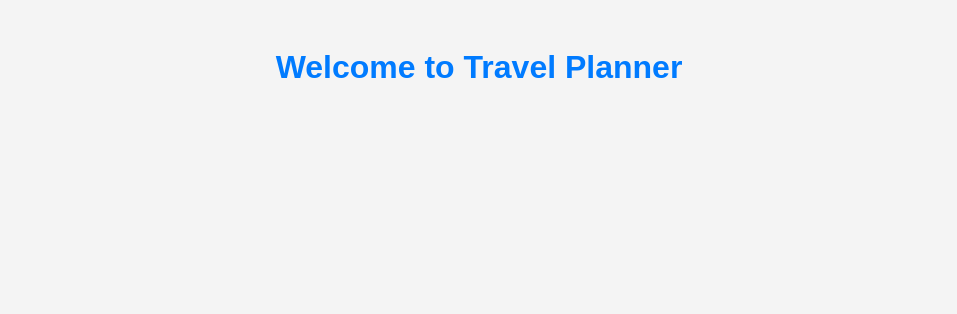
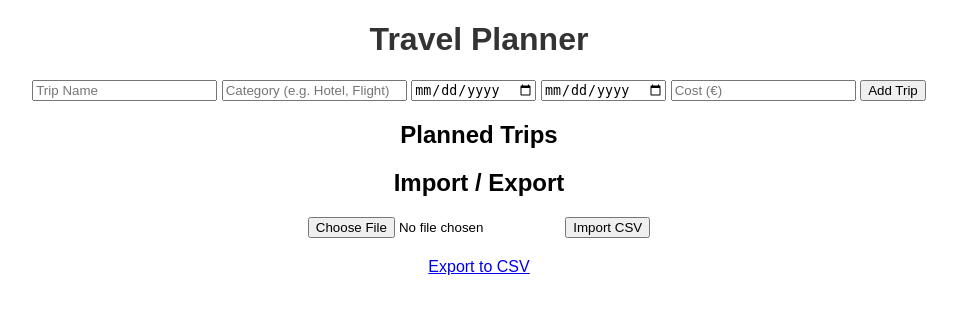
Before and after one commit to MDEVCodingInc/travel-planner, a Flask app: page / in a window 1280 px wide. Shown: the top 314 px of the page, without its empty margins (161-1118 px from the left). Run offline with Flask 3, Linux system fonts and the light colour scheme; data that the repository does not hold is empty.

Commit message:
Added a few things

```diff
--- a/app.py
+++ b/app.py
@@ -1,10 +1,41 @@
-from flask import Flask, render_template
+from flask import Flask, render_template, request, redirect, url_for, jsonify
+import sqlite3
+import csv
+from database import init_db, add_trip, get_trips, get_trip_by_id, delete_trip
+from export_import import export_csv, import_csv
 
 app = Flask(__name__)
 
-@app.route("/")
+# Initialize database
+init_db()
+
+@app.route('/')
 def home():
-    return render_template("index.html")
+    trips = get_trips()
+    return render_template('index.html', trips=trips)
 
-if __name__ == "__main__":
-    app.run(debug=True, use_reloader=False)
+@app.route('/add', methods=['POST'])
+def add():
+    data = request.form
+    add_trip(data['name'], data['category'], data['start_date'], data['end_date'], data['cost'])
+    return redirect(url_for('home'))
+
+@app.route('/delete/<int:trip_id>')
+def delete(trip_id):
+    delete_trip(trip_id)
+    return redirect(url_for('home'))
+
+@app.route('/export')
+def export():
+    export_csv('trips.csv')
+    return jsonify({'message': 'Exported to trips.csv'})
+
+@app.route('/import', methods=['POST'])
+def import_data():
+    file = request.files['file']
+    file.save('import.csv')
+    import_csv('import.csv')
+    return redirect(url_for('home'))
+
+if __name__ == '__main__':
+    app.run(debug=True)
--- /dev/null
+++ b/database.py
@@ -0,0 +1,47 @@
+import sqlite3
+
+DB_NAME = 'travel_planner.db'
+
+def init_db():
+    conn = sqlite3.connect(DB_NAME)
+    c = conn.cursor()
+    c.execute('''CREATE TABLE IF NOT EXISTS trips (
+                    id INTEGER PRIMARY KEY AUTOINCREMENT,
+                    name TEXT,
+                    category TEXT,
+                    start_date TEXT,
+                    end_date TEXT,
+                    cost REAL)''')
+    conn.commit()
+    conn.close()
+
+def add_trip(name, category, start_date, end_date, cost):
+    conn = sqlite3.connect(DB_NAME)
+    c = conn.cursor()
+    c.execute("INSERT INTO trips (name, category, start_date, end_date, cost) VALUES (?, ?, ?, ?, ?)",
+              (name, category, start_date, end_date, cost))
+    conn.commit()
+    conn.close()
+
+def get_trips():
+    conn = sqlite3.connect(DB_NAME)
+    c = conn.cursor()
+    c.execute("SELECT * FROM trips")
+    trips = c.fetchall()
+    conn.close()
+    return trips
+
+def get_trip_by_id(trip_id):
+    conn = sqlite3.connect(DB_NAME)
+    c = conn.cursor()
+    c.execute("SELECT * FROM trips WHERE id = ?", (trip_id,))
+    trip = c.fetchone()
+    conn.close()
+    return trip
+
+def delete_trip(trip_id):
+    conn = sqlite3.connect(DB_NAME)
+    c = conn.cursor()
+    c.execute("DELETE FROM trips WHERE id = ?", (trip_id,))
+    conn.commit()
+    conn.close()
--- /dev/null
+++ b/export_import.py
@@ -0,0 +1,28 @@
+import sqlite3
+import csv
+
+DB_NAME = 'travel_planner.db'
+
+def export_csv(filename):
+    conn = sqlite3.connect(DB_NAME)
+    c = conn.cursor()
+    c.execute("SELECT * FROM trips")
+    trips = c.fetchall()
+    conn.close()
+
+    with open(filename, mode='w', newline='') as file:
+        writer = csv.writer(file)
+        writer.writerow(["ID", "Name", "Category", "Start Date", "End Date", "Cost"])
+        writer.writerows(trips)
+
+def import_csv(filename):
+    conn = sqlite3.connect(DB_NAME)
+    c = conn.cursor()
+    with open(filename, mode='r') as file:
+        reader = csv.reader(file)
+        next(reader)  # Skip header
+        for row in reader:
+            c.execute("INSERT INTO trips (id, name, category, start_date, end_date, cost) VALUES (?, ?, ?, ?, ?, ?)",
+                      (row[0], row[1], row[2], row[3], row[4], row[5]))
+    conn.commit()
+    conn.close()
--- a/static/script.js
+++ b/static/script.js
@@ -0,0 +1,3 @@
+document.addEventListener("DOMContentLoaded", function () {
+    console.log("Travel Planner Loaded!");
+});
--- /dev/null
+++ b/static/styles.css
@@ -0,0 +1,21 @@
+body {
+    font-family: Arial, sans-serif;
+    text-align: center;
+}
+
+h1 {
+    color: #333;
+}
+
+form {
+    margin-bottom: 20px;
+}
+
+ul {
+    list-style-type: none;
+    padding: 0;
+}
+
+li {
+    margin: 10px 0;
+}
--- a/templates/index.html
+++ b/templates/index.html
@@ -2,11 +2,39 @@
 <html lang="en">
 <head>
     <meta charset="UTF-8">
+    <meta name="viewport" content="width=device-width, initial-scale=1.0">
     <title>Travel Planner</title>
-    <link rel="stylesheet" href="{{ url_for('static', filename='style.css') }}">
+    <link rel="stylesheet" href="{{ url_for('static', filename='styles.css') }}">
 </head>
 <body>
-    <h1>Welcome to Travel Planner</h1>
+    <h1>Travel Planner</h1>
+
+    <form action="/add" method="POST">
+        <input type="text" name="name" placeholder="Trip Name" required>
+        <input type="text" name="category" placeholder="Category (e.g. Hotel, Flight)">
+        <input type="date" name="start_date" required>
+        <input type="date" name="end_date" required>
+        <input type="number" name="cost" placeholder="Cost (€)">
+        <button type="submit">Add Trip</button>
+    </form>
+
+    <h2>Planned Trips</h2>
+    <ul>
+        {% for trip in trips %}
+            <li>
+                {{ trip[1] }} ({{ trip[2] }}) - {{ trip[3] }} to {{ trip[4] }} - €{{ trip[5] }}
+                <a href="/delete/{{ trip[0] }}">Delete</a>
+            </li>
+        {% endfor %}
+    </ul>
+
+    <h2>Import / Export</h2>
+    <form action="/import" method="POST" enctype="multipart/form-data">
+        <input type="file" name="file">
+        <button type="submit">Import CSV</button>
+    </form>
+    <a href="/export">Export to CSV</a>
+
     <script src="{{ url_for('static', filename='script.js') }}"></script>
 </body>
 </html>
```
